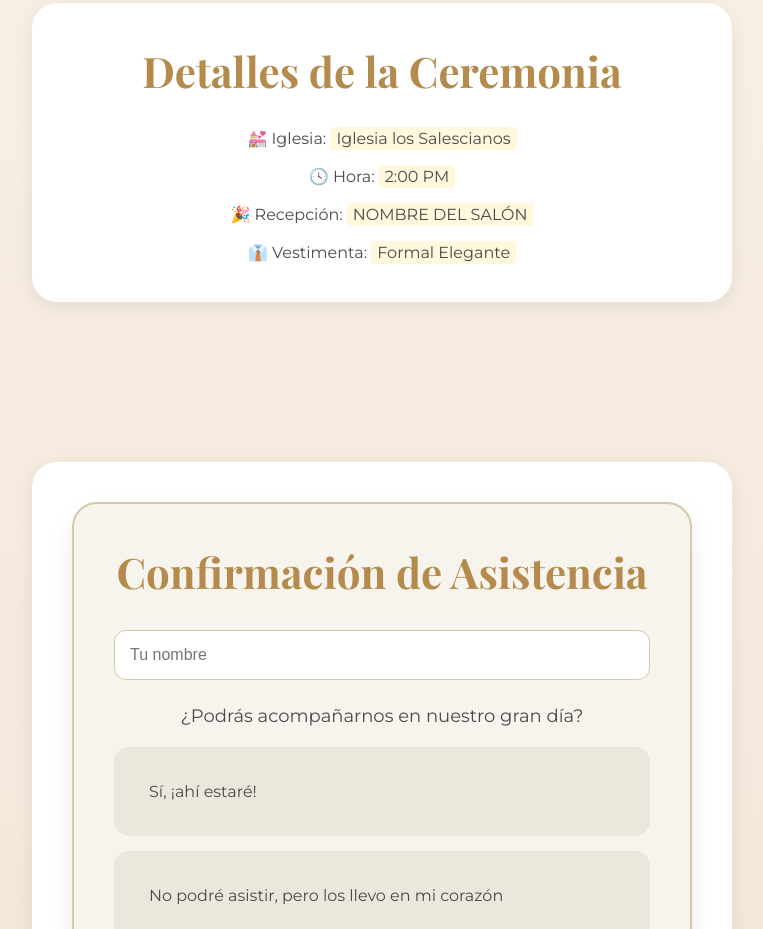
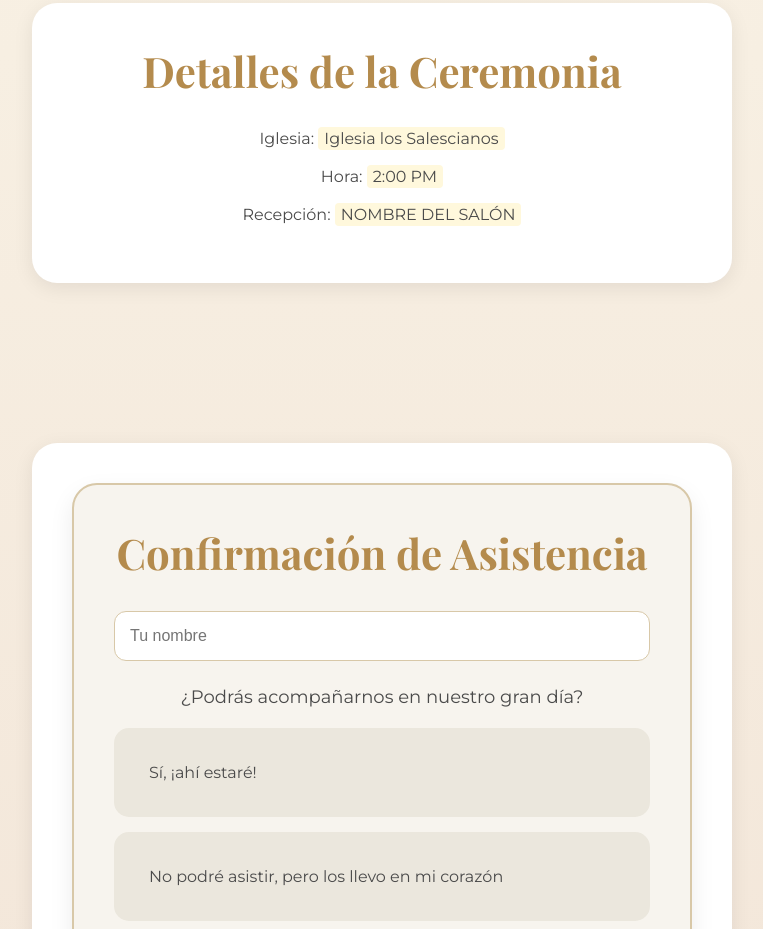
Before and after one commit to monicarb02-hue/Invitacion-Boda, a plain HTML site: page index.html in a window 1280 px wide. Shown: the part 1254-2183 px from the top of the page, without its empty margins (258-1021 px from the left). Drawn offline with nearby package versions, Linux system fonts and the light colour scheme.

Commit message:
Update index.html

```diff
--- a/index.html
+++ b/index.html
@@ -424,7 +424,7 @@ Nos Casamos
 <h2>Detalles de la Ceremonia</h2>
 
 <p>
-💒 Iglesia:
+ Iglesia:
 <span class="editable">
 Iglesia los Salescianos
 </span>
@@ -433,7 +433,7 @@ Iglesia los Salescianos
 <br>
 
 <p>
-🕓 Hora:
+ Hora:
 <span class="editable">
 2:00 PM
 </span>
@@ -442,7 +442,7 @@ Iglesia los Salescianos
 <br>
 
 <p>
-🎉 Recepción:
+ Recepción:
 <span class="editable">
 NOMBRE DEL SALÓN
 </span>
@@ -450,12 +450,6 @@ NOMBRE DEL SALÓN
 
 <br>
 
-<p>
-👔 Vestimenta:
-<span class="editable">
-Formal Elegante
-</span>
-</p>
 
 </div>
 
```
